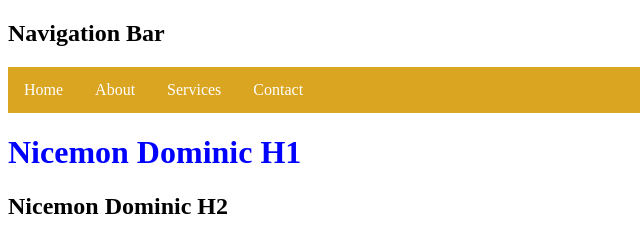
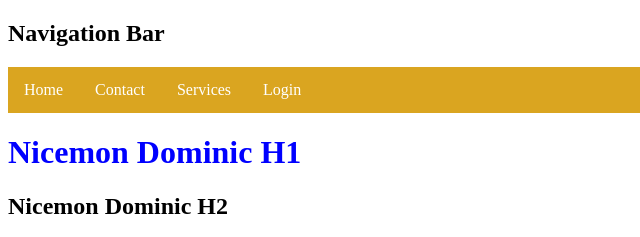
Before and after one commit to nicemondominic/test-index, a plain HTML site: page index.html in a window 1280 px wide. Shown: the top 237 px of the page, 0-640 px from the left. Drawn offline with Linux system fonts and the light colour scheme.

Commit message:
Update index.html

```diff
--- a/index.html
+++ b/index.html
@@ -45,9 +45,9 @@
     <h2>Navigation Bar</h2>
     <ul class="navbar">
         <li><a href="#main-heading">Home</a></li>
-        <li><a href="#first-paragraph">About</a></li>
+        <li><a href="#first-paragraph">Contact</a></li>
         <li><a href="#table-section">Services</a></li>
-        <li><a href="#contact">Contact</a></li>
+        <li><a href="#contact">Login</a></li>
     </ul>
     <h1 id="main-heading" class="header" style="color: blue;">Nicemon Dominic H1</h1>
     <h2 class="header">Nicemon Dominic H2</h2>
```
